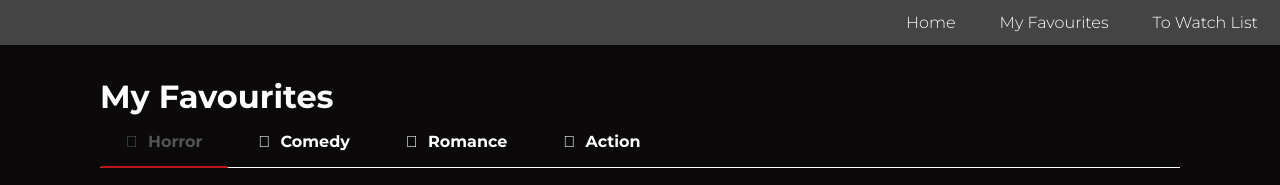
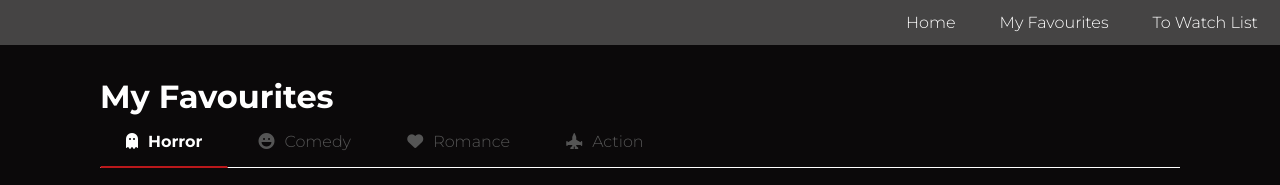
Before and after one commit to ecyl/my-movie-watchlist, a plain HTML site: page favourites.html in a window 1280 px wide. Shown: the top 185 px of the page. Drawn offline with Linux system fonts and the light colour scheme.

Commit message:
completed styling the tabs to filter by genre

```diff
--- a/css/components/tabs.css
+++ b/css/components/tabs.css
@@ -12,31 +12,30 @@ label {
     display: inline-block;
     margin: 0 0 -1px;
     padding: 15px 25px;
-    font-weight: 600;
     text-align: center;
-    color: white;
+    color: #555;
     border: 1px solid transparent;
 }
 
 label:before {
-    font-weight: normal;
+    font-family: fontawesome;
     margin-right: 10px;
 }
 
 label[for*='1']:before {
-    content: '\f1cb';
+    content: '\f6e2';
 }
 
 label[for*='2']:before {
-    content: '\f17d';
+    content: '\f599';
 }
 
 label[for*='3']:before {
-    content: '\f16b';
+    content: '\f004';
 }
 
 label[for*='4']:before {
-    content: '\f1a9';
+    content: '\e518';
 }
 
 label:hover {
@@ -45,8 +44,9 @@ label:hover {
 }
 
 input:checked + label {
-    color: #555;
+    color: white;
     border-bottom: 2px solid #BA181B;
+    font-weight: 600;
 }
 
 #tab1:checked ~ #content1,
```
